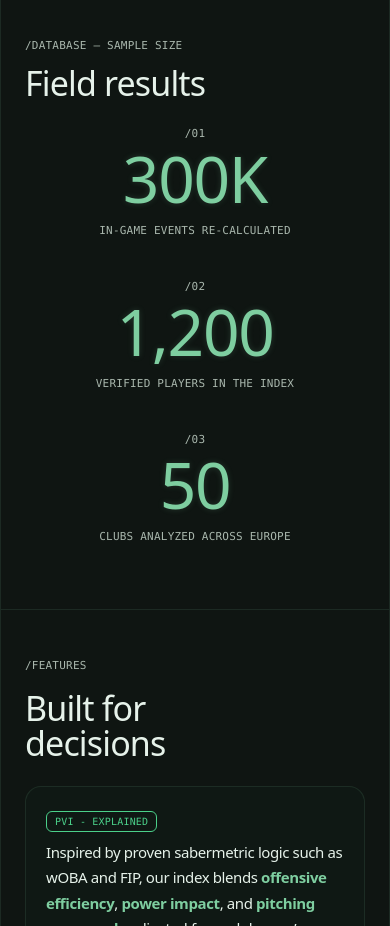
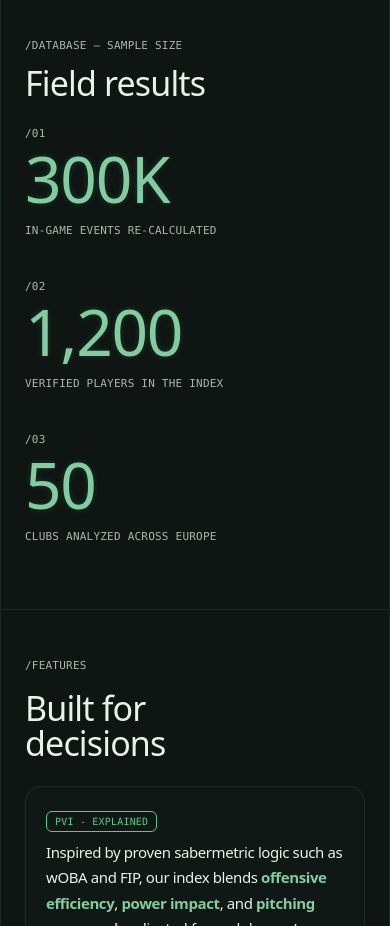
Before and after one commit to rapcorestar/statbase-landing-v2, a Next.js app: page / in a window 390 px wide. Shown: the part 980-1906 px from the top of the page. Built offline with nearby package versions, Linux system fonts and the light colour scheme; a web font is replaced by a local one.

Commit message:
fix: field results mobile view

```diff
--- a/components/FieldResults.tsx
+++ b/components/FieldResults.tsx
@@ -40,11 +40,11 @@ export default function FieldResults({
         className="
           grid gap-10 sm:gap-12
           sm:grid-cols-3
-          text-center sm:text-left
+          text-left
         "
       >
         {items.map((item, i) => (
-          <div key={i} className="flex flex-col items-center sm:items-start">
+          <div key={i} className="flex flex-col items-start">
             {/* numeric index */}
             <span className="mono text-[11px] text-[var(--muted)] tracking-[.22em] mb-1">
               /{String(i + 1).padStart(2, "0")}
```
